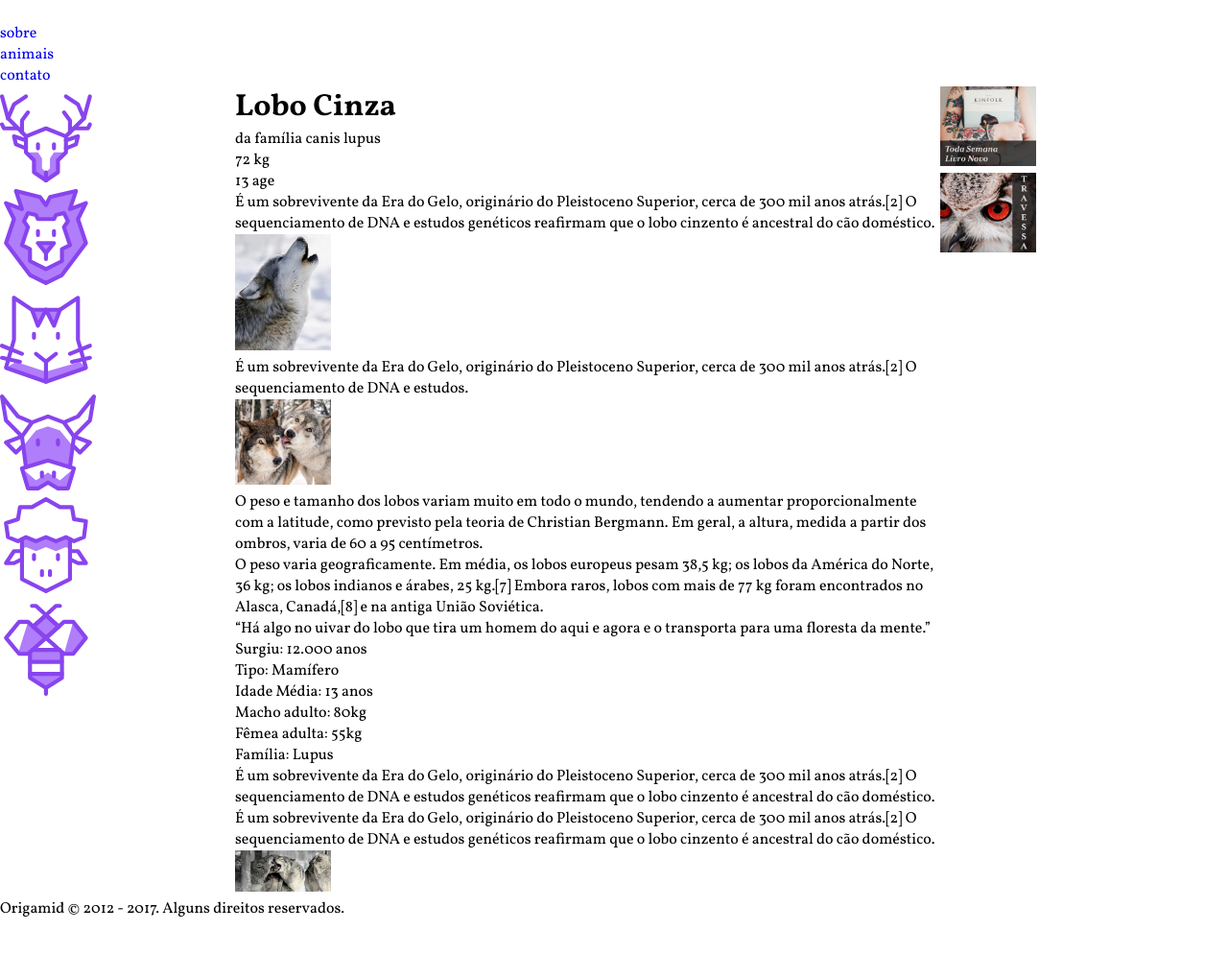
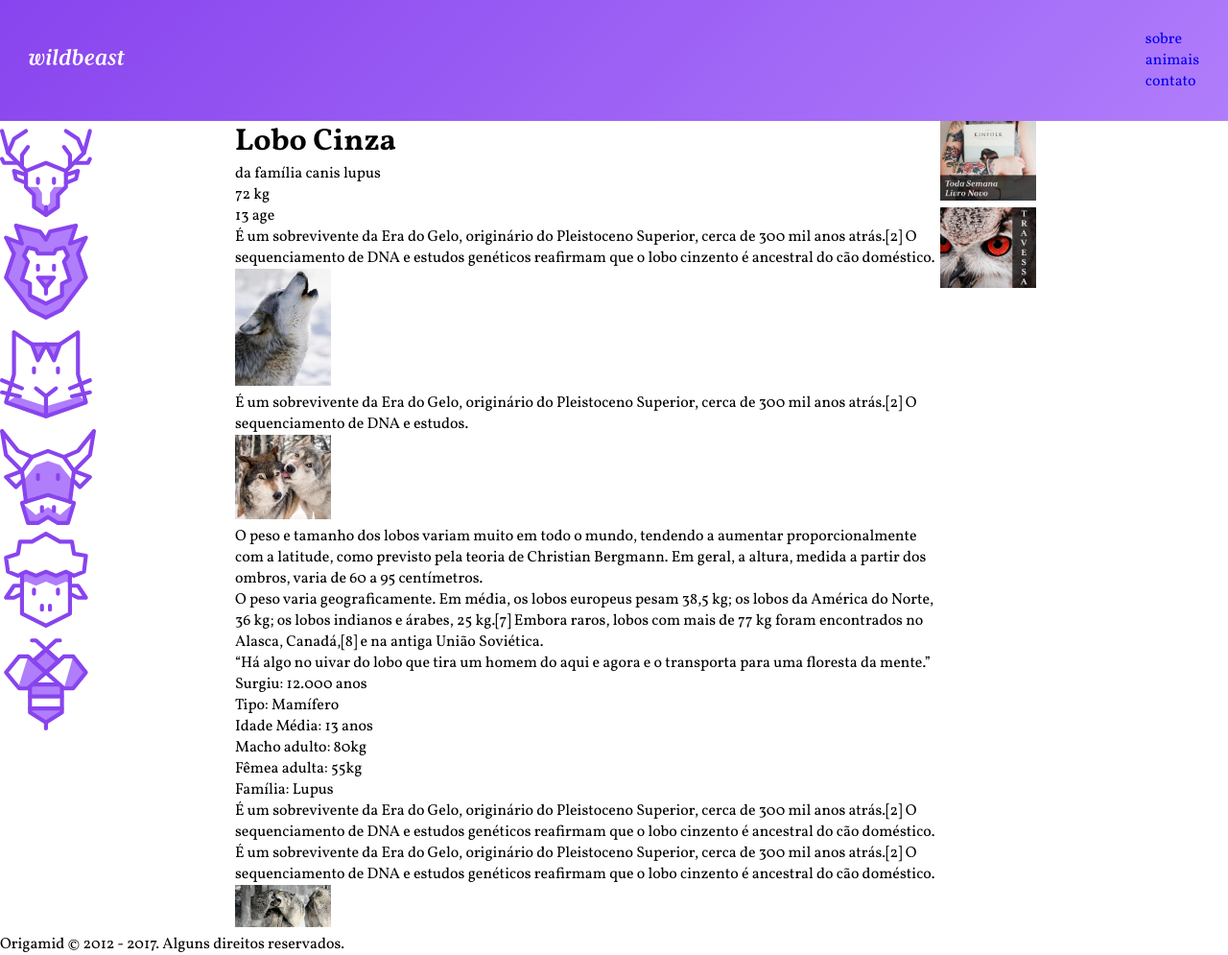
Before and after one commit to victorlucass/Wildbeast, a plain HTML site: page index.html in a window 1280 px wide. Shown: the whole page at 96% size. Before the commit the page ends 958 px from the top, so only its background shows below. Drawn offline with Linux system fonts and the light colour scheme.

Commit message:
feat: css wb-header

```diff
--- a/css/style.css
+++ b/css/style.css
@@ -35,6 +35,15 @@ a {
 
 .wb-header {
     grid-area: header;
+    background: linear-gradient(135deg, #8844ee, #B07DFB);
+    padding: 30px;
+    display: grid;
+    grid-template-columns: 1fr auto;
+    align-items: center;  /*Alinha na vertical*/
+}
+
+.wb-logo {
+    max-width: 200px;
 }
 
 .wb-content {
--- a/index.html
+++ b/index.html
@@ -15,14 +15,14 @@
             <header class="wb-header">
                 <a href="#" class="wb-logo">
                     <img src="img/wildbeast.svg" alt="Wildbeast">
+                </a>
                     <nav>
                         <ul>
-                            <li>sobre</li>
-                            <li>animais</li>
-                            <li>contato </li>
+                            <li><a href="#">sobre</a></li>
+                            <li><a href="#">animais</a></li>
+                            <li><a href="#">contato</a></li>
                         </ul>
                     </nav>
-                </a>
             </header>
 
             <nav class="wb-sidenav">
```
